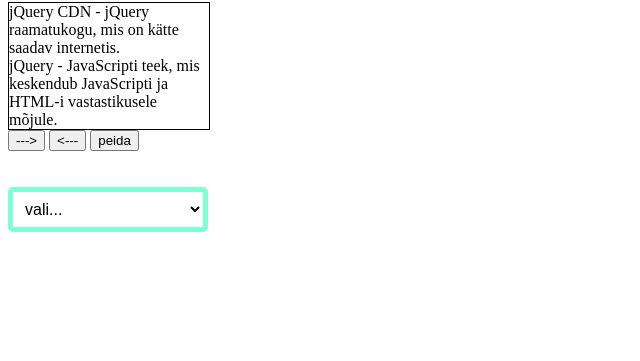
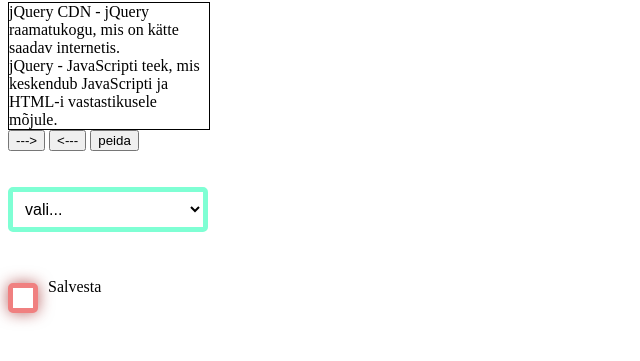
Before and after one commit to IrinaMerkulova/TakvaraIrina, a plain HTML site: page index.html in a window 1280 px wide. Shown: the part 117-478 px from the top of the page, without its empty margins (0-640 px from the left). Drawn offline with nearby package versions, Linux system fonts and the light colour scheme.

Commit message:
Lisa veel faili checkbox ja kujunda checkbox + label valikud oma maiyse järgi.

```diff
--- a/index.html
+++ b/index.html
@@ -62,5 +62,12 @@
                 <option value="lasteaed">lasteaed</option>
                 <option value="gümnaasium">gümnaasium</option>
             </select>
+<br>
+<br>
+<br>
+<div class ="checkbox">
+    <input type="checkbox" id="checkbox1">
+    <label for="checkbox1">Salvesta</label>
+</div>
 </body>
 </html>
--- a/queryStyle.css
+++ b/queryStyle.css
@@ -31,3 +31,49 @@ select:focus {
     border-color:Crimson;
     box-shadow: 0px 0px 15px rgba(139, 0, 0, 0.6);
 }
+/* Lisa veel faili checkbox ja kujunda checkbox + label valikud oma maiyse järgi. */
+.checkbox {
+    display: flex;
+    align-items: center;
+    gap: 10px;
+    margin-top: 10px;
+}
+.checkbox input {
+    display: none;
+}
+.checkbox label {
+    position: relative;
+    cursor: pointer;
+    padding-left: 40px;
+    font-size: 16px;
+}
+.checkbox label:before {
+    content: "";
+    position: absolute;
+    left: 0;
+    top: 5px;
+    width: 20px;
+    height: 20px;
+    border: 5px solid LightCoral;
+    border-radius: 5px;
+    background-color: white;
+    transition: 0.3s;
+    box-shadow: 0px 0px 15px rgba(139, 0, 0, 0.6);
+}
+checkbox label:hover:before {
+    box-shadow: 0px 0px 15px rgba(199, 21, 133, 0.8);
+}
+.checkbox input:checked + label:before {
+    background-color: DarkViolet;
+    border-color: LightPink;
+    box-shadow: 0px 0px 15px rgba(128, 0, 128, 0.7);
+}
+.checkbox input:checked + label:after {
+    content: "✔";
+    position: absolute;
+    left: 5px;
+    top: 30%;
+    font-size: 22px;
+    font-weight: bold;
+    color: white;
+}
```
